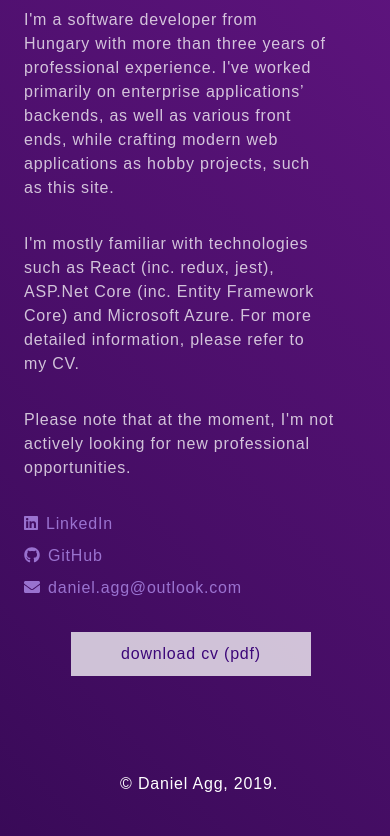
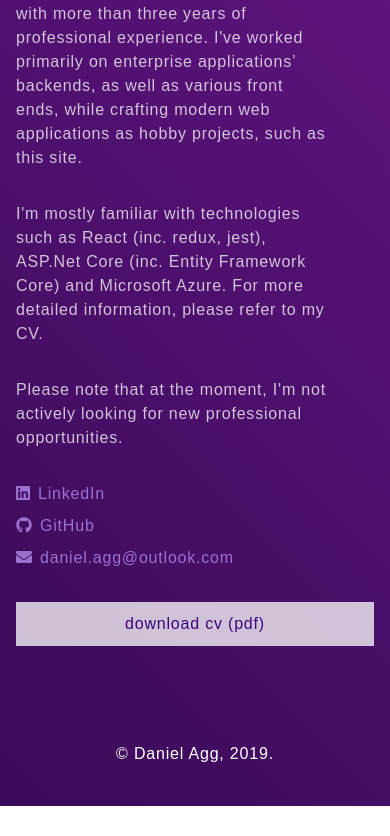
Before and after one commit to danielagg/personal-website-ts, a React (Create React App) app: page / in a window 390 px wide. Shown: the part 1798-2634 px from the top of the page. After the commit the page ends 2604 px from the top, so only its background shows below. Built offline with nearby package versions, Linux system fonts and the light colour scheme.

Commit message:
Button alignments

```diff
--- a/src/App.tsx
+++ b/src/App.tsx
@@ -15,7 +15,7 @@ import Footer from "./components/Footer/Footer";
 const App = () => {
   return (
     <div className="min-h-screen bg-primary-blue-gradient font-raleway tracking-wider">
-      <div className="p-4 ml-2 lg:mx-auto lg:w-4/5">
+      <div className="p-4 lg:mx-auto lg:w-4/5">
         <Router>
           <PortfolioContext.Provider value={InitialState}>
             <Switch>
--- a/src/components/About/About.tsx
+++ b/src/components/About/About.tsx
@@ -66,12 +66,13 @@ const About = () => {
               daniel.agg@outlook.com
             </li>
           </ul>
-          <div className="lg:mt-4 mt-8 mr-4 lg:mr-0 flex lg:block justify-center items-center">
+          <div className="lg:mt-4 mt-8">
             <Button
               caption="download cv (pdf)"
               url="#"
               variant={Variant.White}
               thickness={Thickness.Widest}
+              isFullWidth={true}
             />
           </div>
         </div>
--- a/src/components/PortfolioItem/PortfolioItemPageContainer.tsx
+++ b/src/components/PortfolioItem/PortfolioItemPageContainer.tsx
@@ -58,6 +58,7 @@ const PortfolioItemPageContainer = (props: PortfolioItemPageContainerProps) => {
             <Button
               caption="visit site"
               isNewTab={true}
+              isFullWidth={true}
               url={currentProject.deployedAppLink}
               variant={Variant.WhiteBorderOnly}
               thickness={Thickness.Widest}
@@ -68,6 +69,7 @@ const PortfolioItemPageContainer = (props: PortfolioItemPageContainerProps) => {
             <Button
               caption="view on GitHub"
               isNewTab={true}
+              isFullWidth={true}
               url={currentProject.githubLink}
               variant={Variant.White}
               thickness={Thickness.Wider}
--- a/src/components/Shared/Button/Button.tsx
+++ b/src/components/Shared/Button/Button.tsx
@@ -17,6 +17,7 @@ type ButtonProp = {
   caption: string;
   url: string;
   isNewTab?: boolean;
+  isFullWidth?: boolean;
   variant?: Variant;
   thickness?: Thickness;
 };
@@ -26,6 +27,7 @@ const Button = ({
   variant = Variant.White,
   thickness = Thickness.Normal,
   isNewTab = false,
+  isFullWidth = false,
   url
 }: ButtonProp) => {
   const staticContainerStyle = "inline-block cursor-pointer";
@@ -47,13 +49,13 @@ const Button = ({
     "hover:text-black hover:bg-indigo-300 hover:border-indigo-300"
 
   const getContainerStyle = (): string => {
-    return (
-      staticContainerStyle +
-      " " +
-      getVariantSpecificStyles() +
-      " " +
-      getThicknessSpecificStyles()
-    );
+    return (isFullWidth ? "w-full text-center" : "") +
+    " " +
+    staticContainerStyle +
+    " " +
+    getVariantSpecificStyles() +
+    " " +
+    getThicknessSpecificStyles();
   };
 
   const getVariantSpecificStyles = (): string => {
```
